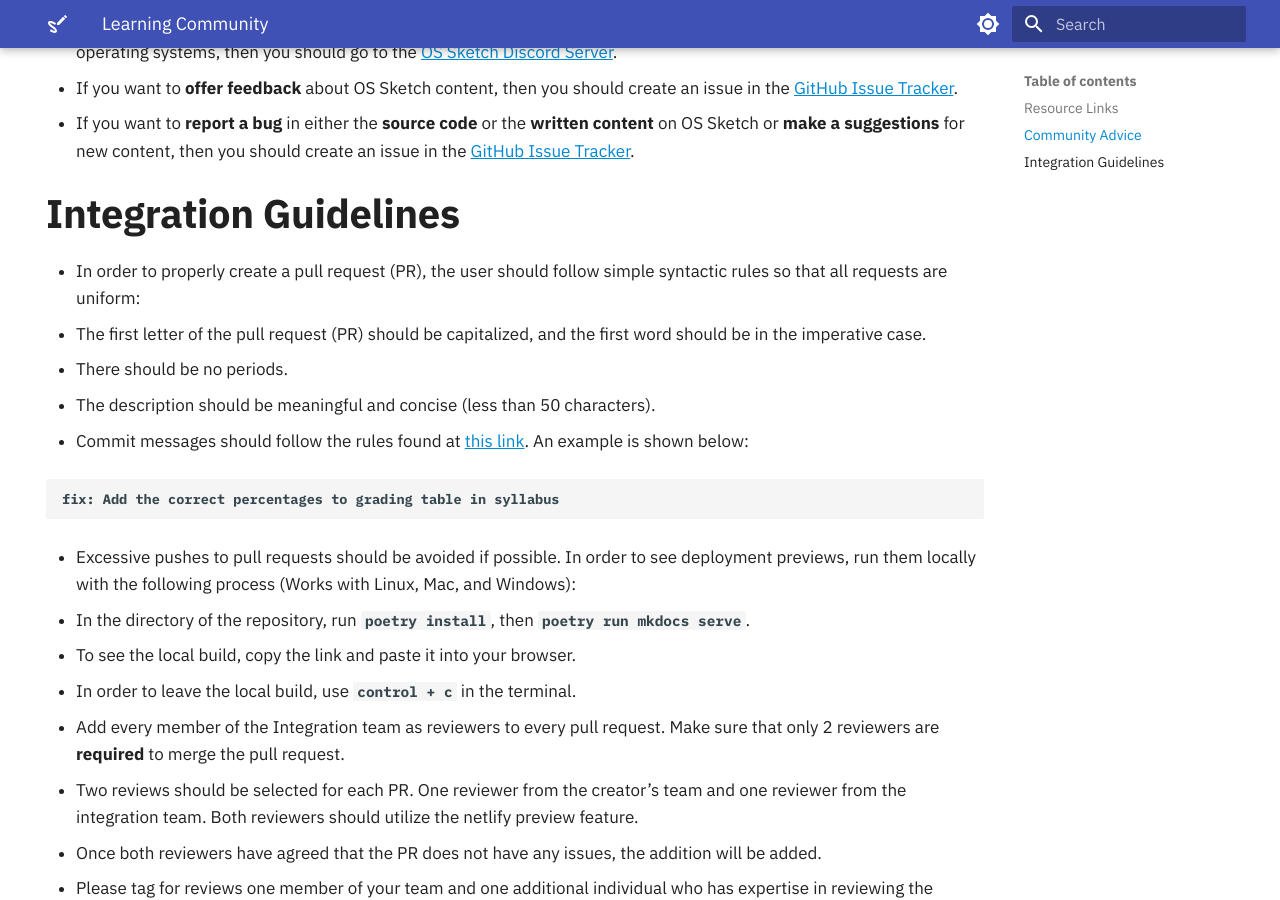
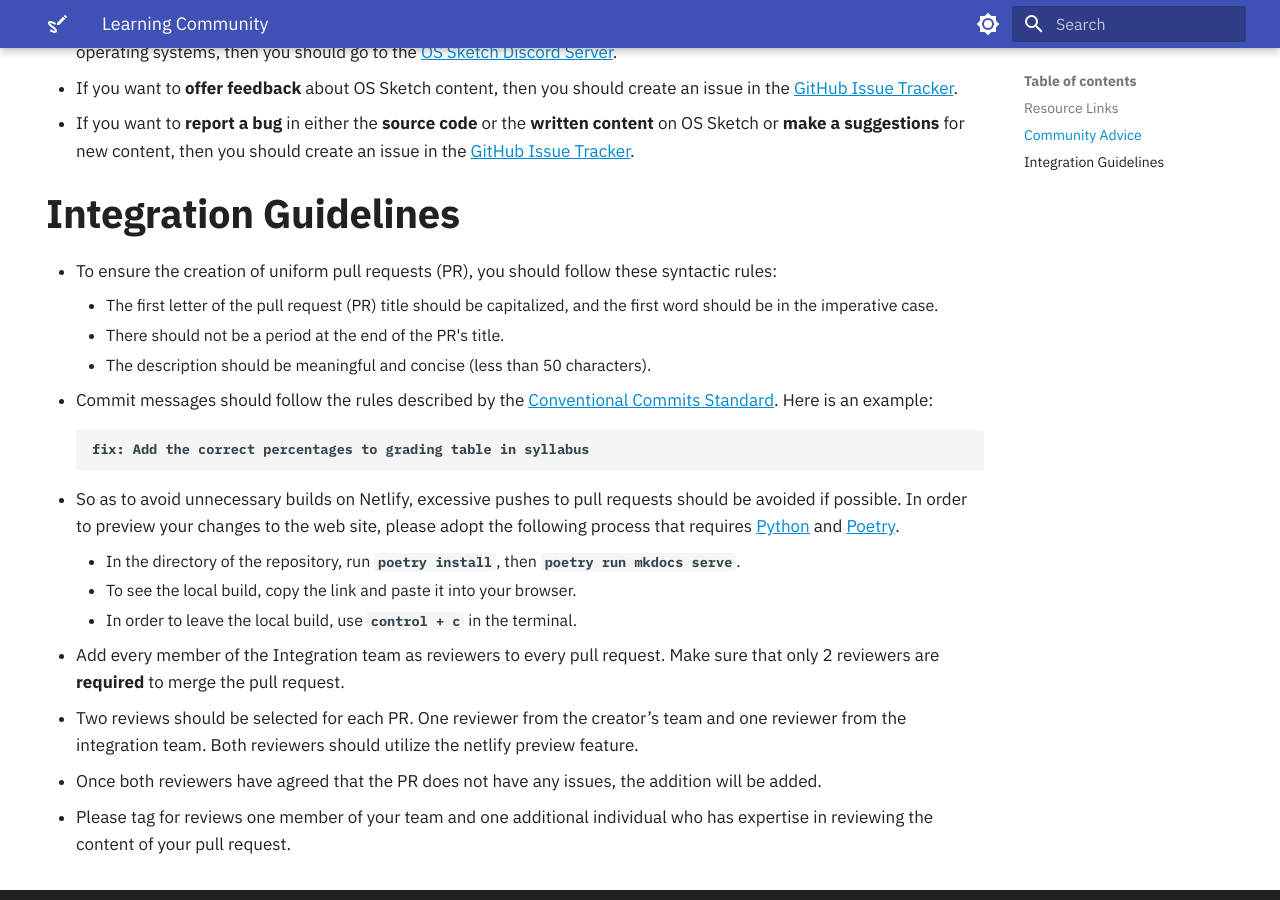
Before and after one commit to OS-Sketch/www.os-sketch.com, an MkDocs documentation site: the page built from docs/operating-systems/learning-community.md, in a window 1280 px wide and 900 px high, scrolled down 1016 px. Built offline with MkDocs 1.6.1 and Material for MkDocs 9.7.7, drawn with Linux system fonts in a browser that asks for light colours.

Commit message:
fix: Clarify the integration guidelines in the learning-community.

````diff
--- a/docs/operating-systems/learning-community.md
+++ b/docs/operating-systems/learning-community.md
@@ -72,34 +72,32 @@ forum that best connects to your situation, as illustrated with these examples.
 
 ## Integration Guidelines
 
-- In order to properly create a pull request (PR), the user should follow
-  simple syntactic rules so that all requests are uniform:
+- To ensure the creation of uniform pull requests (PR), you should follow these
+  syntactic rules:
 
-  - The first letter of the pull request (PR) should be capitalized, and the
-    first word should be in the imperative case.
+    - The first letter of the pull request (PR) title should be capitalized,
+      and the first word should be in the imperative case.
+    - There should not be a period at the end of the PR's title.
+    - The description should be meaningful and concise (less than 50
+      characters).
 
-  - There should be no periods.
+- Commit messages should follow the rules described by the [Conventional
+  Commits Standard](https://www.conventionalcommits.org/en/v1.0.0/#summary).
+  Here is an example:
 
-  - The description should be meaningful and concise (less than 50 characters).
+    ```
+    fix: Add the correct percentages to grading table in syllabus
+    ```
 
-- Commit messages should follow the rules found at [this
-  link](https://www.conventionalcommits.org/en/v1.0.0/#summary). An example is
-  shown below:
+- So as to avoid unnecessary builds on Netlify, excessive pushes to pull
+  requests should be avoided if possible. In order to preview your changes to
+  the web site, please adopt the following process that requires
+  [Python](https://www.python.org/) and [Poetry](https://python-poetry.org/).
 
-```
-fix: Add the correct percentages to grading table in syllabus
-```
-
-- Excessive pushes to pull requests should be avoided if possible. In order to
-  see deployment previews, run them locally with the following process (Works
-  with Linux, Mac, and Windows):
-
-  - In the directory of the repository, run `poetry install`, then `poetry run
-    mkdocs serve`.
-
-  - To see the local build, copy the link and paste it into your browser.
-
-  - In order to leave the local build, use `control + c` in the terminal.
+    - In the directory of the repository, run `poetry install`, then `poetry run
+      mkdocs serve`.
+    - To see the local build, copy the link and paste it into your browser.
+    - In order to leave the local build, use `control + c` in the terminal.
 
 - Add every member of the Integration team as reviewers to every pull request.
   Make sure that only 2 reviewers are **required** to merge the pull request.
````
